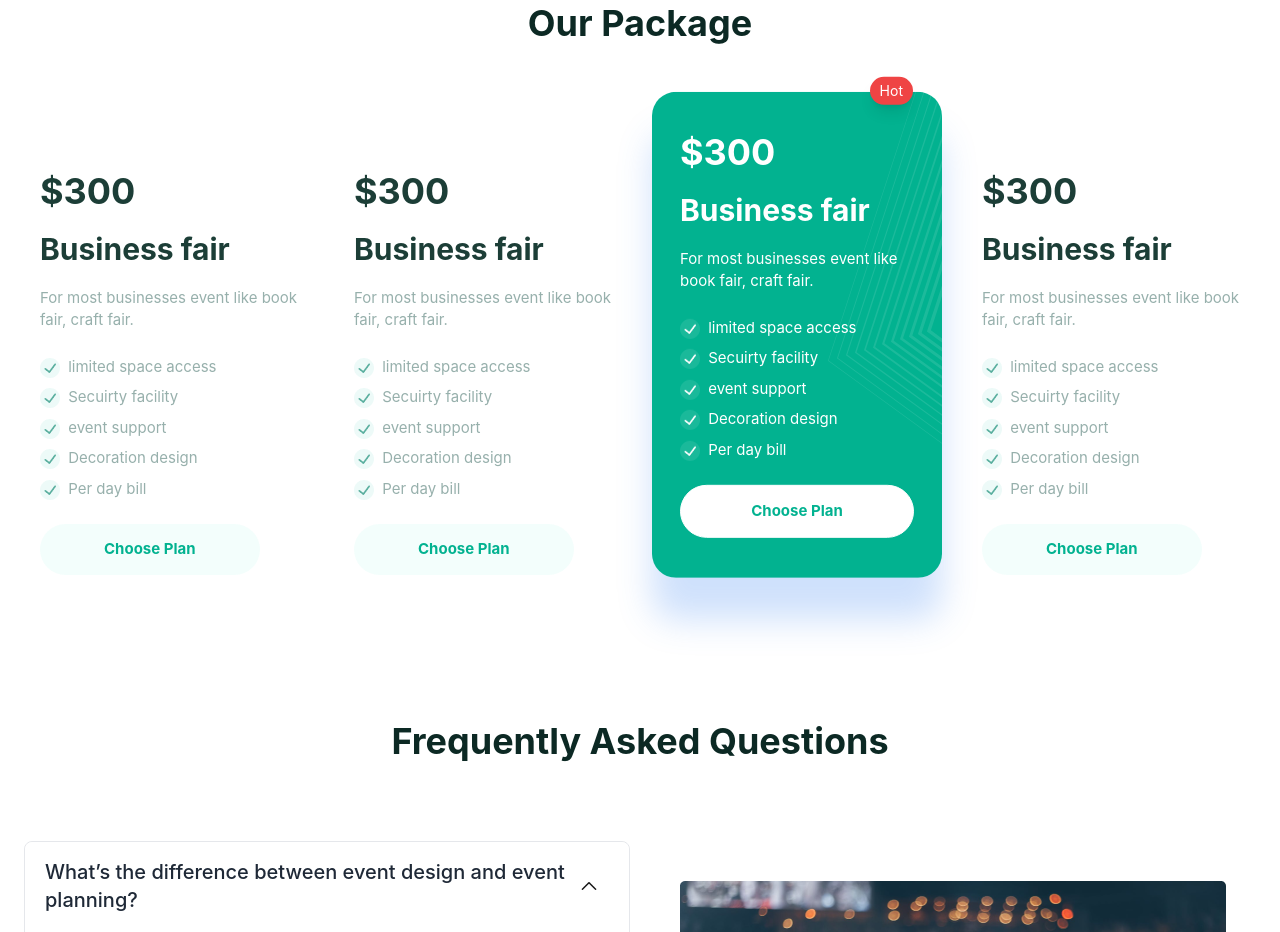
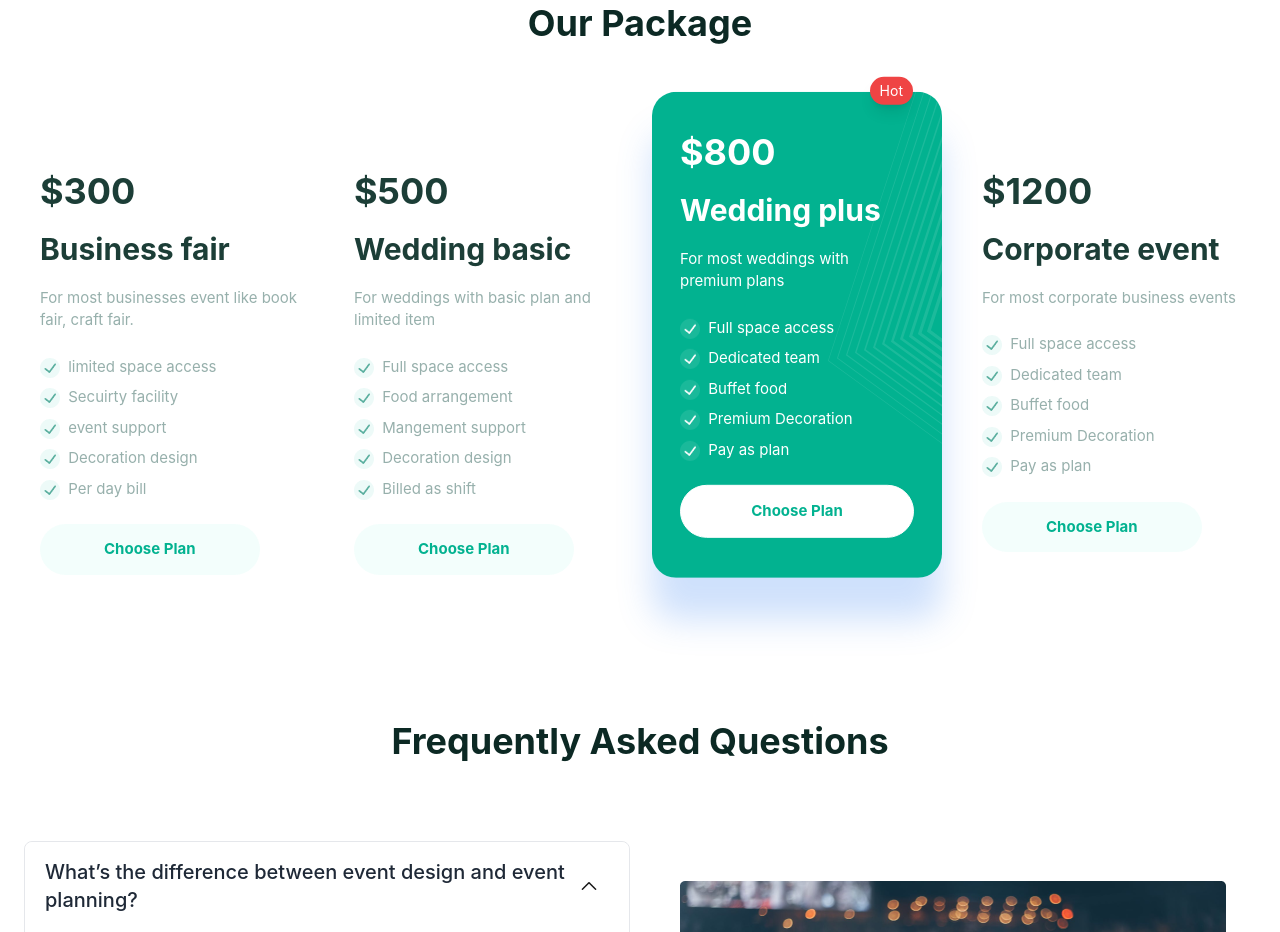
Before and after one commit to shovasarker/convention-center-with-tailwind, a website: page index.html in a window 1280 px wide. Shown: the part 1400-2332 px from the top of the page. Drawn offline with Linux system fonts and the light colour scheme.

Commit message:
Package Section content updated

```diff
--- a/index.html
+++ b/index.html
@@ -222,23 +222,24 @@
                     <!-- package 1 end -->
                     <!-- package 2 start -->
                     <div class="w-11/12 lg:w-3/4 xl:w-full space-y-5 p-4">
-                        <h2 class="text-4xl font-bold text-paste-700">$300</h2>
-                        <h3 class="text-3xl font-bold text-paste-700">Business fair</h3>
+                        <h2 class="text-4xl font-bold text-paste-700">$500</h2>
+                        <h3 class="text-3xl font-bold text-paste-700">Wedding basic</h3>
                         <p class="text-tiny text-paste-200">
-                            For most businesses event like book fair, craft fair.
+                            For weddings with basic plan
+                            and limited item
                         </p>
                         <ul class="text-paste-200 text-tiny">
                             <li class="py-1 space-x-1">
                                 <img src="./images/icons/check-circle.png" class="inline-block" alt="check-mark">
-                                <span>limited space access</span>
+                                <span>Full space access</span>
                             </li>
                             <li class="py-1 space-x-1">
                                 <img src="./images/icons/check-circle.png" class="inline-block" alt="check-mark">
-                                <span>Secuirty facility</span>
+                                <span>Food arrangement</span>
                             </li>
                             <li class="py-1 space-x-1">
                                 <img src="./images/icons/check-circle.png" class="inline-block" alt="check-mark">
-                                <span>event support</span>
+                                <span>Mangement support</span>
                             </li>
                             <li class="py-1 space-x-1">
                                 <img src="./images/icons/check-circle.png" class="inline-block" alt="check-mark">
@@ -246,7 +247,7 @@
                             </li>
                             <li class="py-1 space-x-1">
                                 <img src="./images/icons/check-circle.png" class="inline-block" alt="check-mark">
-                                <span>Per day bill</span>
+                                <span>Billed as shift</span>
                             </li>
                         </ul>
                         <button class="package-btn">Choose
@@ -255,31 +256,31 @@
                     <!-- package 2 end -->
                     <!-- package 3 start -->
                     <div class="w-11/12 lg:w-3/4 xl:w-full space-y-5 p-4 hot-package">
-                        <h2 class="text-4xl font-bold text-paste-700">$300</h2>
-                        <h3 class="text-3xl font-bold text-paste-700">Business fair</h3>
+                        <h2 class="text-4xl font-bold text-paste-700">$800</h2>
+                        <h3 class="text-3xl font-bold text-paste-700">Wedding plus</h3>
                         <p class="text-tiny text-paste-200">
-                            For most businesses event like book fair, craft fair.
+                            For most weddings with premium plans
                         </p>
                         <ul class="text-paste-200 text-tiny">
                             <li class="py-1 space-x-1">
                                 <img src="./images/icons/check-circle.png" class="inline-block" alt="check-mark">
-                                <span>limited space access</span>
+                                <span>Full space access</span>
                             </li>
                             <li class="py-1 space-x-1">
                                 <img src="./images/icons/check-circle.png" class="inline-block" alt="check-mark">
-                                <span>Secuirty facility</span>
+                                <span>Dedicated team</span>
                             </li>
                             <li class="py-1 space-x-1">
                                 <img src="./images/icons/check-circle.png" class="inline-block" alt="check-mark">
-                                <span>event support</span>
+                                <span>Buffet food</span>
                             </li>
                             <li class="py-1 space-x-1">
                                 <img src="./images/icons/check-circle.png" class="inline-block" alt="check-mark">
-                                <span>Decoration design</span>
+                                <span>Premium Decoration</span>
                             </li>
                             <li class="py-1 space-x-1">
                                 <img src="./images/icons/check-circle.png" class="inline-block" alt="check-mark">
-                                <span>Per day bill</span>
+                                <span>Pay as plan</span>
                             </li>
                         </ul>
                         <button class="package-btn">Choose
@@ -288,31 +289,32 @@
                     <!-- package 3 end -->
                     <!-- package 4 start -->
                     <div class="w-11/12 lg:w-3/4 xl:w-full space-y-5 p-4">
-                        <h2 class="text-4xl font-bold text-paste-700">$300</h2>
-                        <h3 class="text-3xl font-bold text-paste-700">Business fair</h3>
+                        <h2 class="text-4xl font-bold text-paste-700">$1200</h2>
+                        <h3 class="text-3xl font-bold text-paste-700">Corporate event</h3>
                         <p class="text-tiny text-paste-200">
-                            For most businesses event like book fair, craft fair.
+                            For most corporate business
+                            events
                         </p>
                         <ul class="text-paste-200 text-tiny">
                             <li class="py-1 space-x-1">
                                 <img src="./images/icons/check-circle.png" class="inline-block" alt="check-mark">
-                                <span>limited space access</span>
+                                <span>Full space access</span>
                             </li>
                             <li class="py-1 space-x-1">
                                 <img src="./images/icons/check-circle.png" class="inline-block" alt="check-mark">
-                                <span>Secuirty facility</span>
+                                <span>Dedicated team</span>
                             </li>
                             <li class="py-1 space-x-1">
                                 <img src="./images/icons/check-circle.png" class="inline-block" alt="check-mark">
-                                <span>event support</span>
+                                <span>Buffet food</span>
                             </li>
                             <li class="py-1 space-x-1">
                                 <img src="./images/icons/check-circle.png" class="inline-block" alt="check-mark">
-                                <span>Decoration design</span>
+                                <span>Premium Decoration</span>
                             </li>
                             <li class="py-1 space-x-1">
                                 <img src="./images/icons/check-circle.png" class="inline-block" alt="check-mark">
-                                <span>Per day bill</span>
+                                <span>Pay as plan</span>
                             </li>
                         </ul>
                         <button class="package-btn">Choose
```
